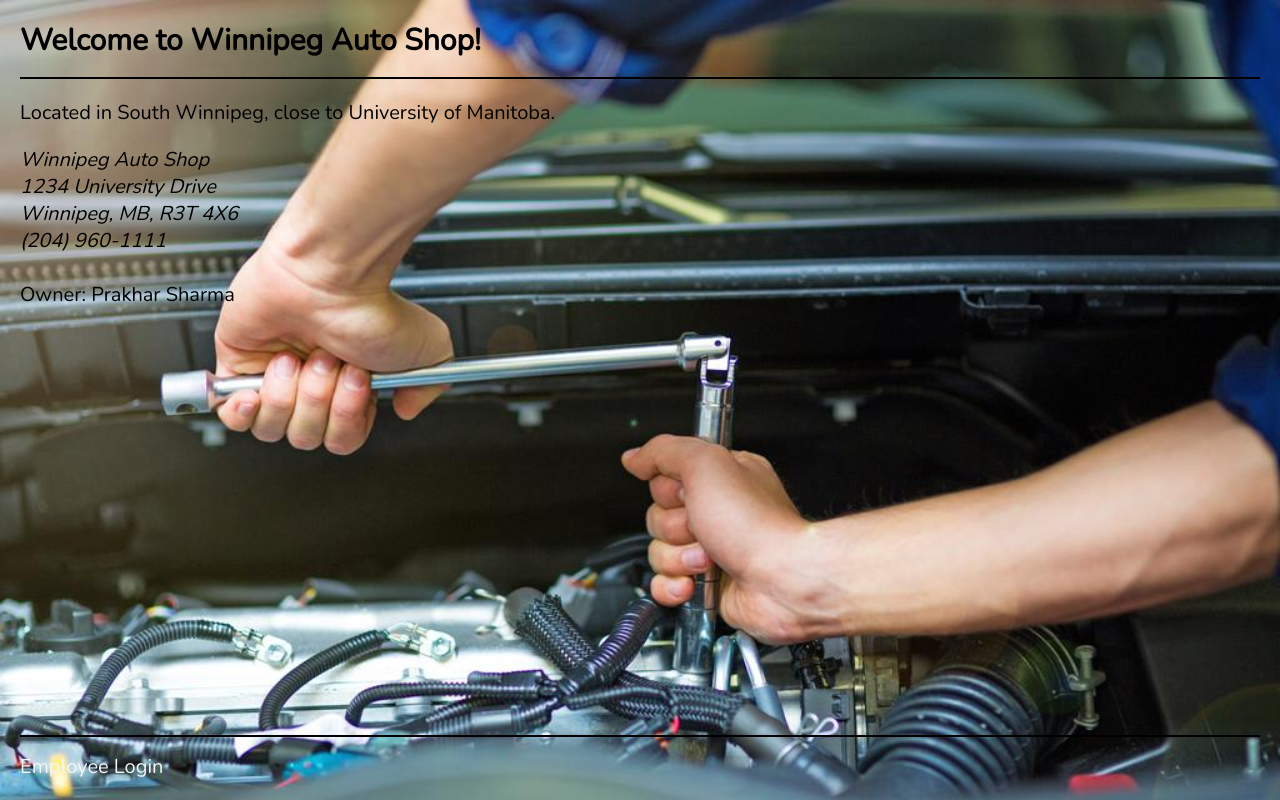
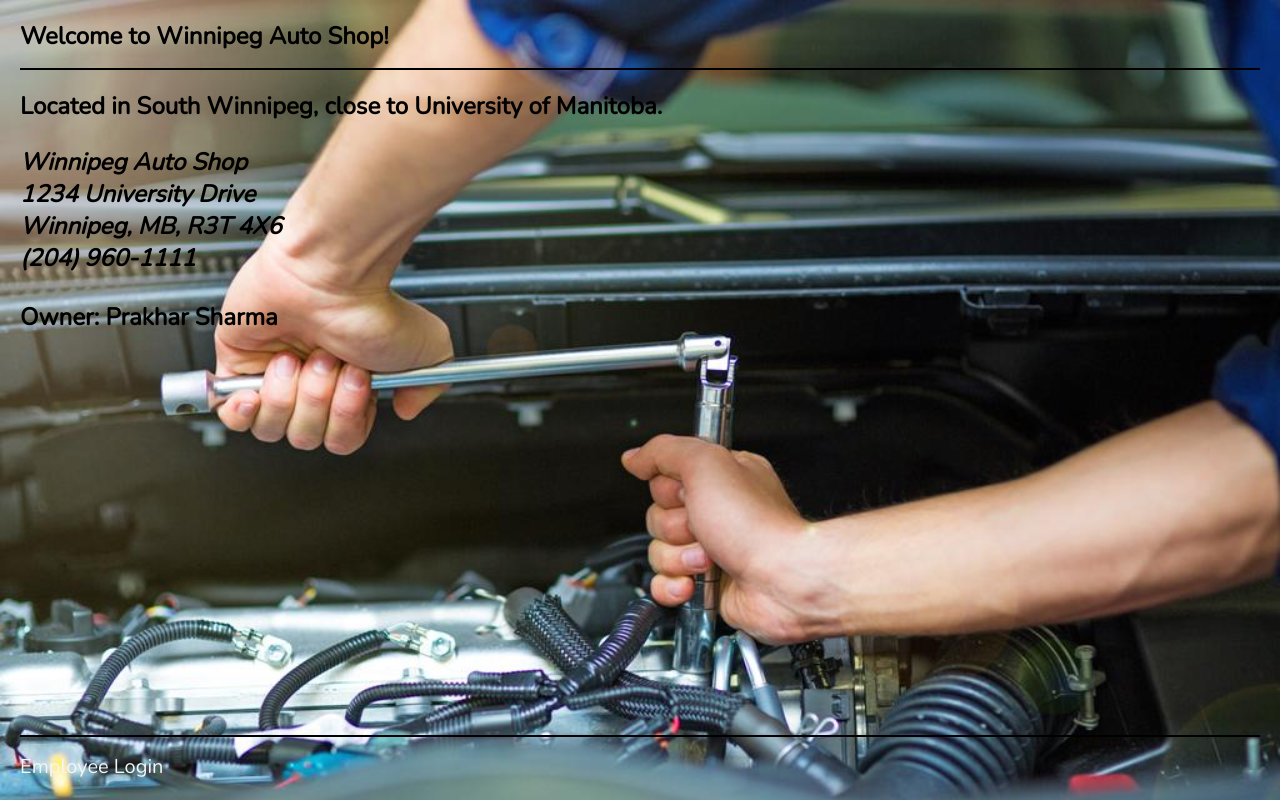
Before and after one commit to Neil3108/technotes, a React (Create React App) app: page / in a window 1280 px wide. Built offline with nearby package versions, Linux system fonts and the light colour scheme.

Commit message:
updated CSS

```diff
--- a/src/features/auth/Welcome.js
+++ b/src/features/auth/Welcome.js
@@ -9,15 +9,15 @@
     const content = (
         <section className="welcome">
 
-            <p>{today}</p>
+            <p className='titleColor'>{today}</p>
 
             <h1 className='titleColor'>Welcome {username}!</h1>
 
-            <p><Link to="/dash/notes"> View Current Auto Notes </Link></p>
-            <p><Link to="/dash/notes/new"> Add Auto New Notes </Link></p>
+            <p className='titleColor'><Link to="/dash/notes"> View Current Auto Notes </Link></p>
+            <p className='titleColor'><Link to="/dash/notes/new"> Add Auto New Notes </Link></p>
 
-            {(isManager || isAdmin) && <p><Link to="/dash/users">View User Settings</Link></p>}
-            {(isManager || isAdmin) && <p><Link to="/dash/users/new"> Add New User </Link></p>}
+            {(isManager || isAdmin) && <p className='titleColor'><Link to="/dash/users">View User Settings</Link></p>}
+            {(isManager || isAdmin) && <p className='titleColor'><Link to="/dash/users/new"> Add New User </Link></p>}
 
         </section>
     )
--- a/src/index.css
+++ b/src/index.css
@@ -127,6 +127,8 @@
 .public__addr {
   margin-top: 1em;
   color: black;
+  font-weight: 700;
+  font-size: x-large;
 }
 
 .welcome a::before {
@@ -374,5 +376,8 @@
 
   .titleColor {
     color: #000;
+    font-style: bold;
+    font-size: x-large;
+    font-weight: 700;
   }
 }
```
